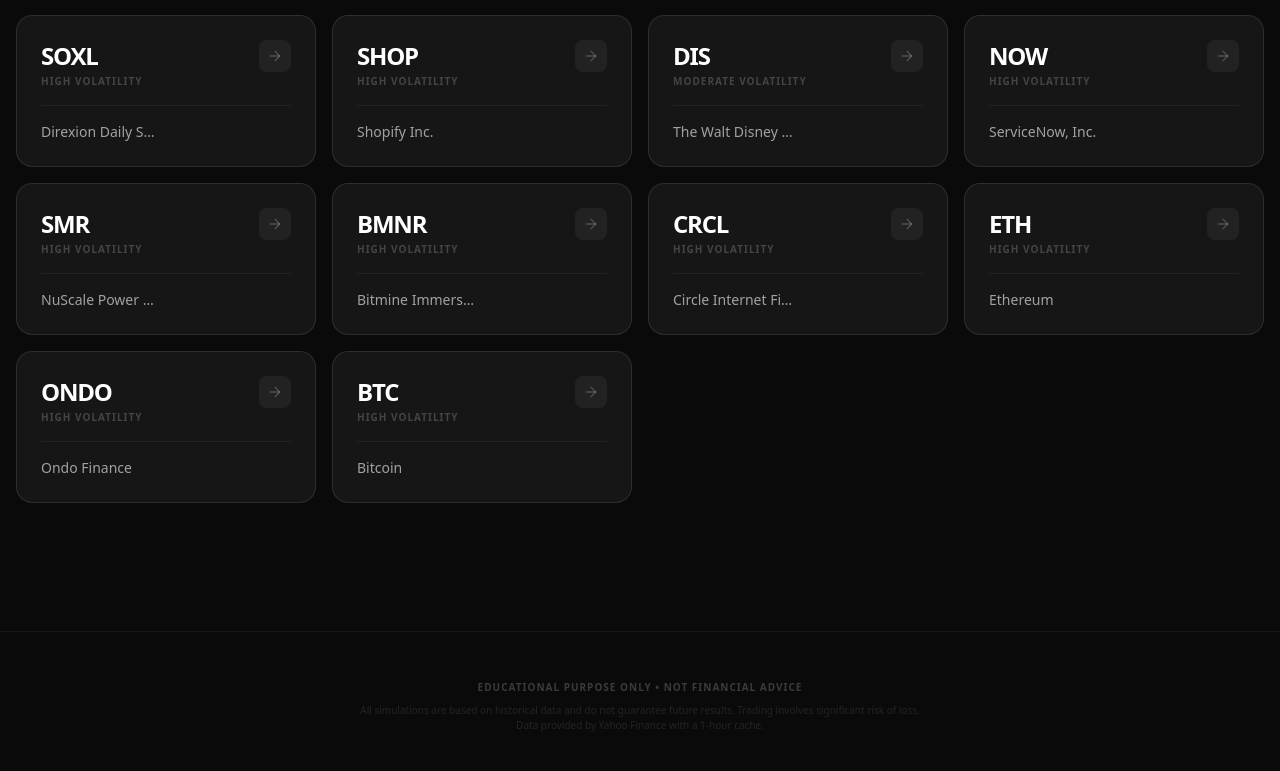
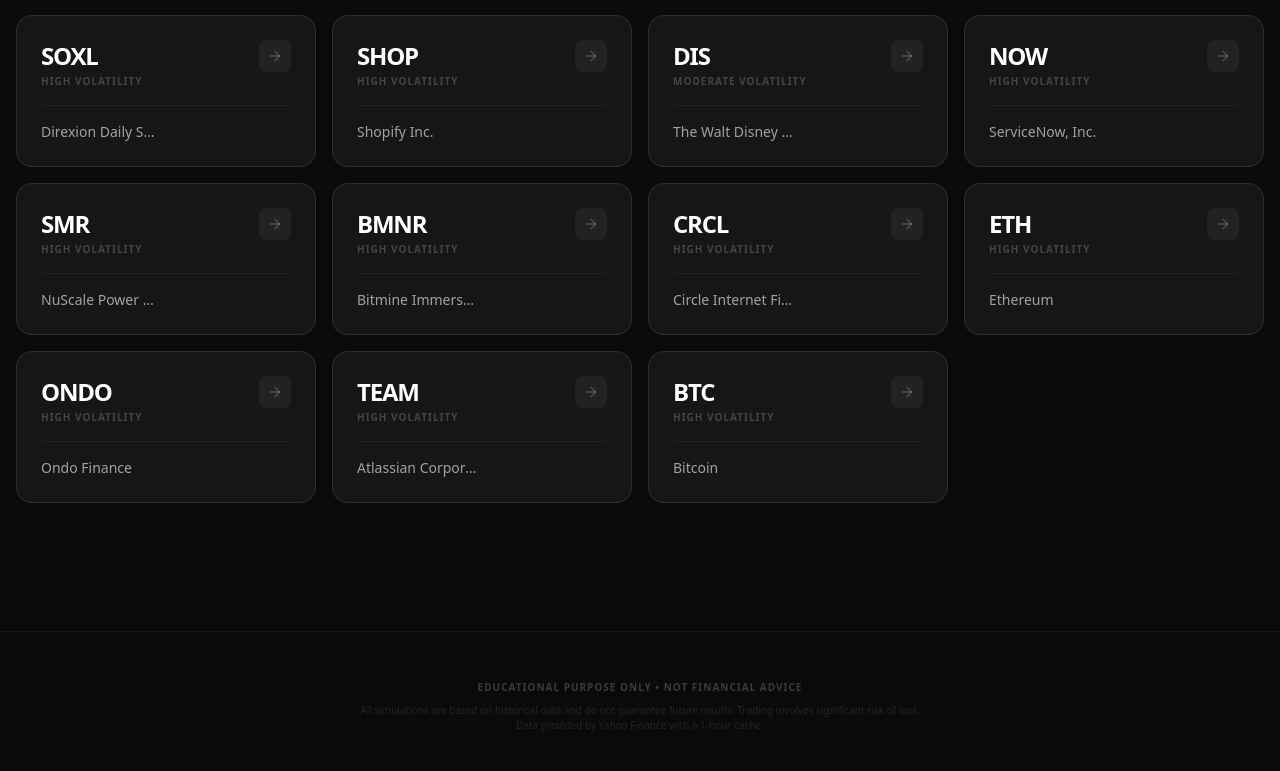
Before and after one commit to koozilla/rsi-optimizer, a React (Vite) app: page / in a window 1280 px wide. Shown: the part 2189-2960 px from the top of the page. Built offline with nearby package versions, Linux system fonts and the light colour scheme; no server answers.

Commit message:
Add TEAM (Atlassian) to POPULAR_STOCKS watchlist

```diff
--- a/src/pages/Home.tsx
+++ b/src/pages/Home.tsx
@@ -66,6 +66,7 @@
   { symbol: "CRCL", name: "Circle Internet Financial", category: "High Volatility" },
   { symbol: "ETH", name: "Ethereum", category: "High Volatility" },
   { symbol: "ONDO", name: "Ondo Finance", category: "High Volatility" },
+  { symbol: "TEAM", name: "Atlassian Corporation", category: "High Volatility" },
   { symbol: "BTC", name: "Bitcoin", category: "High Volatility" },
 ];
 
```
